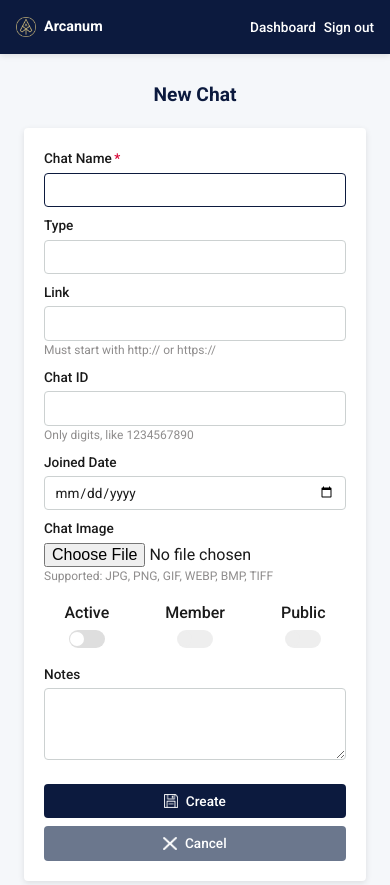
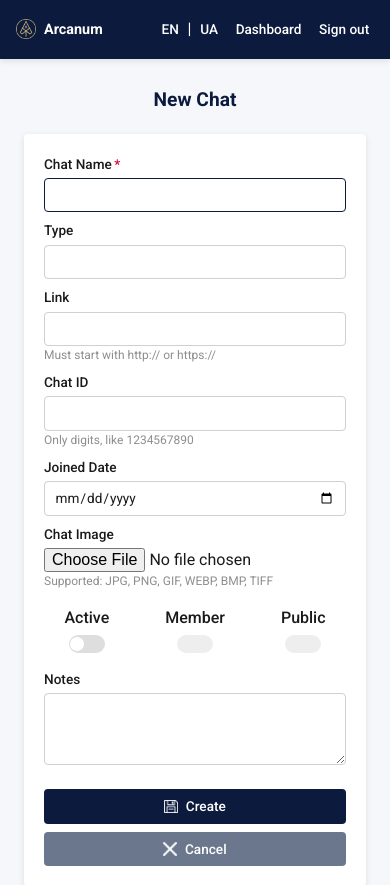
Before and after one commit to rheni9/arcanum-app, a Flask app: page /chats/new in a window 390 px wide. Shown: the top 885 px of the page. Run offline with Flask 3, Linux system fonts and the light colour scheme; the visitor is signed in with stand-in values (Sample User, id 1); parts of the project's set-up code (start-up, migrations or seed data) failed here and were passed over; some libraries are stand-ins or nearby versions.

Commit message:
Add language switcher to header

```diff
--- a/app/static/css/layout/header.css
+++ b/app/static/css/layout/header.css
@@ -1,6 +1,7 @@
 /* =============================================================
   Arcanum – Header Styles
-  Styles for logo, navigation, and auth actions in the header.
+  Styles for logo, navigation, language switcher, and auth actions
+  in the header.
 ============================================================= */
 
 /* --- Header container --- */
@@ -63,15 +64,8 @@
   transform: translateY(-1px);
 }
 
-/* --- Auth navigation --- */
-.auth-nav {
-  display: flex;
-  align-items: center;
-  gap: 1rem;
-  flex-shrink: 0;
-}
-
-.auth-nav .nav-link {
+/* --- Header links (base style for nav & lang) --- */
+.header-link {
   color: var(--base-white);
   text-decoration: none;
   font-weight: var(--weight-medium);
@@ -79,7 +73,7 @@
   transition: color 0.2s ease, transform 0.2s ease;
 }
 
-.auth-nav .nav-link::after {
+.header-link::after {
   content: '';
   position: absolute;
   bottom: -2px;
@@ -92,13 +86,44 @@
   transition: transform 0.3s ease;
 }
 
-.auth-nav .nav-link:hover::after {
+.header-link:hover::after {
   transform: scaleX(1);
 }
 
-.auth-nav .nav-link:hover {
+.header-link:hover {
+  color: var(--base-white);
   text-shadow: 0 0 4px var(--accent-soft);
   filter: brightness(1.1);
+}
+
+.header-link:focus-visible {
+  color: var(--base-white);
+  outline: 2px solid var(--base-white);
+  outline-offset: 2px;
+}
+
+/* --- Language switcher --- */
+.lang-switch {
+  display: flex;
+  align-items: center;
+  gap: 0.5rem;
+}
+
+/* active language */
+.lang-link.active {
+  font-weight: var(--weight-bold);
+}
+
+.lang-link.active::after {
+  transform: scaleX(1);
+}
+
+/* --- Auth navigation --- */
+.auth-nav {
+  display: flex;
+  align-items: center;
+  gap: 1rem;
+  flex-shrink: 0;
 }
 
 /* =============================================================
@@ -114,15 +139,20 @@
     font-size: var(--font-base);
   }
 
+  .lang-switch {
+    gap: 0.375rem;
+  }
+
+  .header-link {
+    font-size: var(--font-detail);
+  }
+
   .auth-nav {
     flex-wrap: wrap;
     justify-content: flex-end;
     gap: 0.75rem;
   }
 
-  .auth-nav .nav-link {
-    font-size: var(--font-detail);
-  }
 }
 
 @media (max-width: 480px) {
@@ -148,6 +178,16 @@
     max-width: 100%;
   }
 
+  .header-link {
+    font-size: var(--font-sm);
+    padding: 0.2rem 0.3rem;
+    white-space: nowrap;
+  }
+
+  .lang-switch {
+    gap: 0.25rem;
+  }
+
   .auth-nav {
     gap: 0.5rem;
     flex-wrap: nowrap;
@@ -155,8 +195,4 @@
     flex-shrink: 0;
   }
 
-  .auth-nav .nav-link {
-    font-size: var(--font-sm);
-    white-space: nowrap;
-  }
 }
--- a/app/templates/partials/_header.html
+++ b/app/templates/partials/_header.html
@@ -1,6 +1,7 @@
 {# ============================================================================
   Arcanum – Header Partial
-  Defines the global site header with logo, title, and auth navigation
+  Defines the global site header with logo, title, language switcher,
+  and authentication navigation
 ============================================================================ #}
 
 <div class="header-content">
@@ -9,11 +10,19 @@
     <span class="site-title">Arcanum</span>
   </a>
   <nav class="auth-nav">
+    <!-- Language switcher -->
+    <span class="lang-switch">
+      <a href="#" class="header-link lang-link {% if lang == 'en' %}active{% endif %}">EN</a>
+      <span class="lang-divider">|</span>
+      <a href="#" class="header-link lang-link {% if lang == 'ua' %}active{% endif %}">UA</a>
+    </span>
+
+    <!-- Auth Navigation -->
     {% if session.get('logged_in') %}
-      <a href="{{ url_for('dashboard.dashboard') }}" class="nav-link">Dashboard</a>
-      <a href="{{ url_for('auth.logout') }}" class="nav-link logout-link">Sign out</a>
+      <a href="{{ url_for('dashboard.dashboard') }}" class="header-link">Dashboard</a>
+      <a href="{{ url_for('auth.logout') }}" class="header-link logout-link">Sign out</a>
     {% else %}
-      <a href="{{ url_for('auth.login') }}" class="nav-link">Sign in</a>
+      <a href="{{ url_for('auth.login') }}" class="header-link">Sign in</a>
     {% endif %}
   </nav>
 </div>
```
